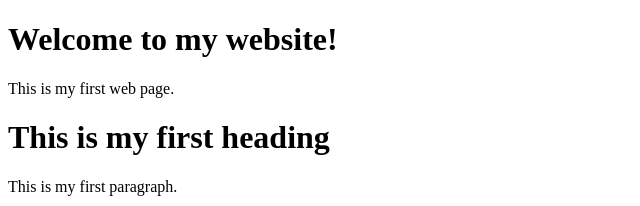
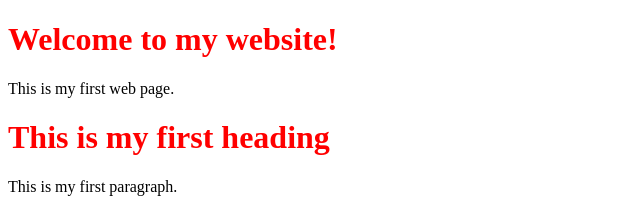
Before and after one commit to codedbylaiehu/VetsWhoCode, a plain HTML site: page firstWebPage.html in a window 1280 px wide. Shown: the top 206 px of the page, without its empty margins (0-640 px from the left). Drawn offline with Linux system fonts and the light colour scheme.

Commit message:
adjusted firstWebPage.html css link to work with github base instead of local machine.

```diff
--- a/firstWebPage.html
+++ b/firstWebPage.html
@@ -2,7 +2,7 @@
 <html>
   <head>
     <title>codedbylaiehu's First Web Page</title>
-    <link rel="stylesheet" type="text/css" href="styles.css" />
+    <link rel="stylesheet" type="text/css" href="/firstWebPageStyles.css" />
   </head>
   <body>
     <h1>Welcome to my website!</h1>
```
